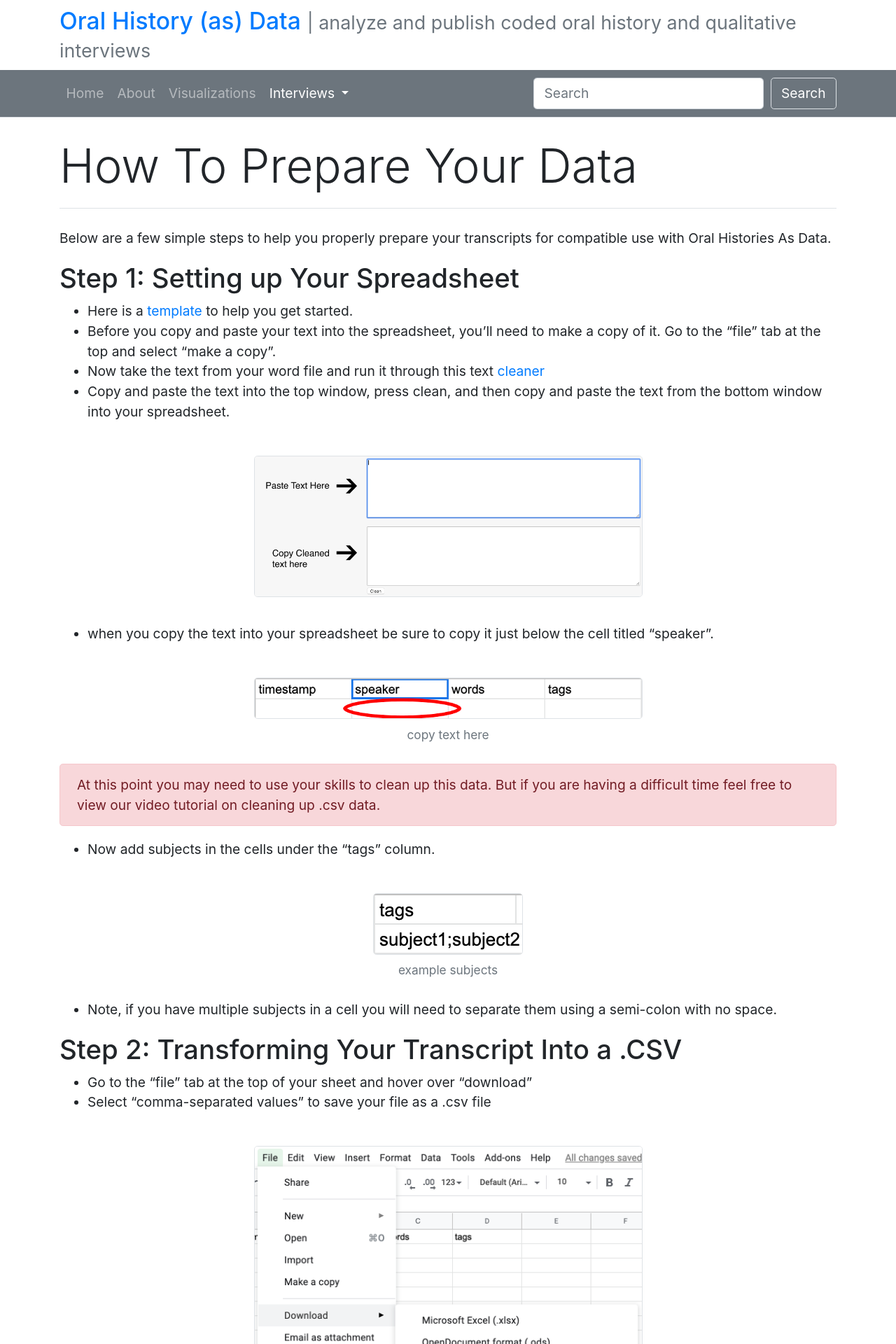
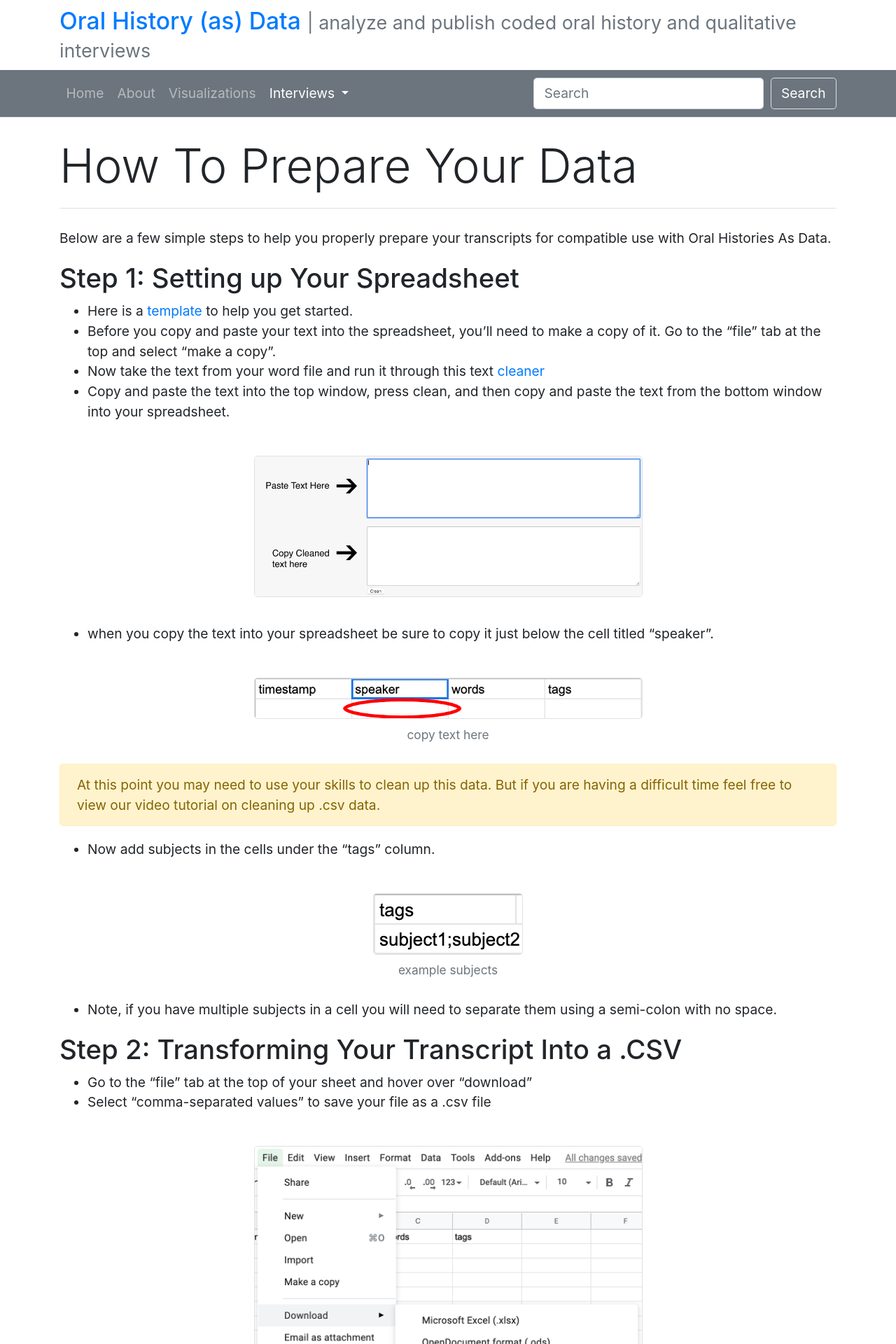
Before and after one commit to uidaholib/oral-history-as-data, a Jekyll site: the page built from _howto/prepareyourdata.md, in a window 1280 px wide. Shown: the top 1920 px of the page at 70% size. Built offline with Jekyll 4.4.1, drawn with Linux system fonts in a browser that asks for light colours; nearby versions of some CDN libraries.

Commit message:
changed alert type in step 1

```diff
--- a/_howto/prepareyourdata.md
+++ b/_howto/prepareyourdata.md
@@ -15,7 +15,7 @@ Below are a few simple steps to help you properly prepare your transcripts for c
 - when you copy the text into your spreadsheet be sure to copy it just below the cell titled "speaker".
 {% include bootstrap/figure.md img="howto/speaker_copy.png" caption="copy text here" alt="a screenshot of the first section of the Ruby Installer website" class="w-50" %}
 
-{:.alert .alert-danger}
+{:.alert .alert-warning}
 At this point you may need to use your skills to clean up this data. But if you are having a difficult time feel free to view our video tutorial on cleaning up .csv data.
 - Now add subjects in the cells under the "tags" column.
 {% include bootstrap/figure.md img="howto/subjects_cell.png" caption="example subjects" alt="a screenshot of the first section of the Ruby Installer website" %}
```
